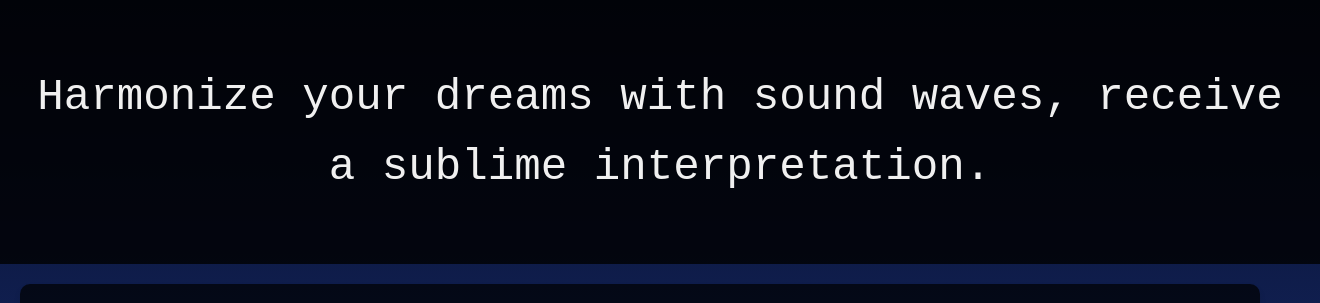
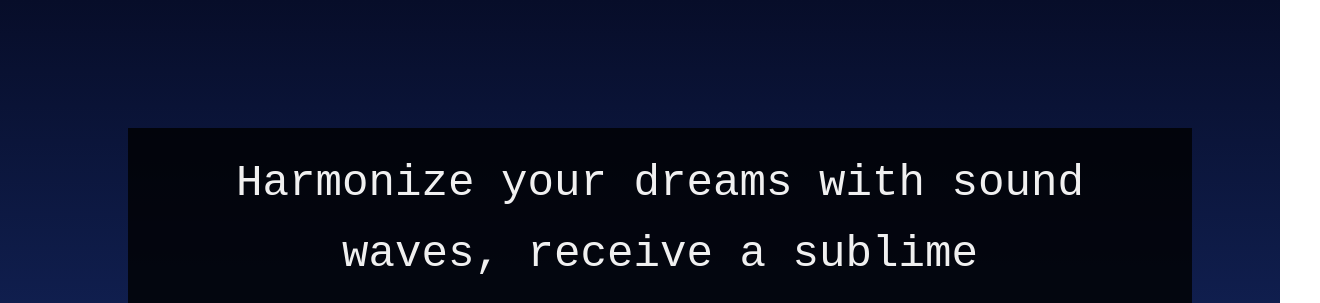
Before and after one commit to artificialname/DreamSpace, a plain HTML site: page index.html in a window 1280 px wide. Shown: the top 303 px of the page, 1320 px wide, since content can reach past the window. Drawn offline with Linux system fonts and the light colour scheme.

Commit message:
Update index.html

```diff
--- a/index.html
+++ b/index.html
@@ -16,6 +16,8 @@
             line-height: 1.6;
             display: flex;
             flex-direction: column;
+            padding: 10%; /* Adds a 10% margin around the page */
+            box-sizing: border-box;
         }
 
         .header {
```
